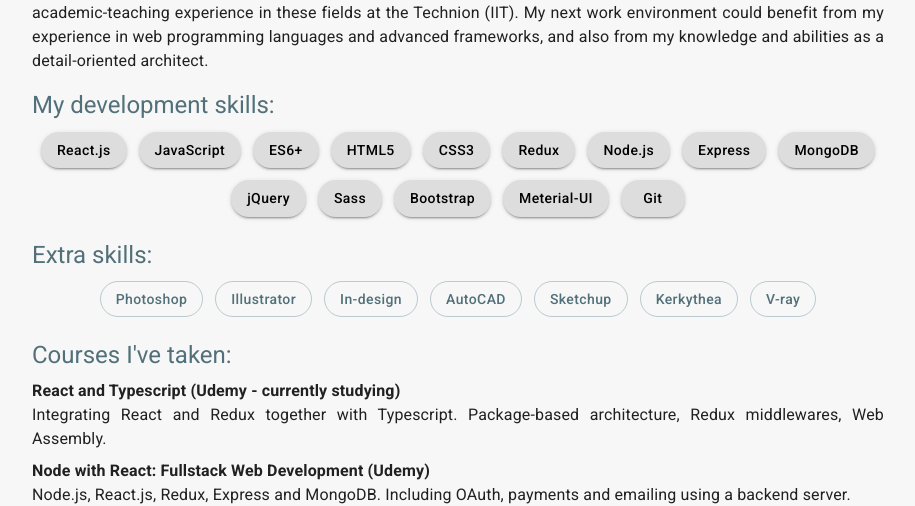
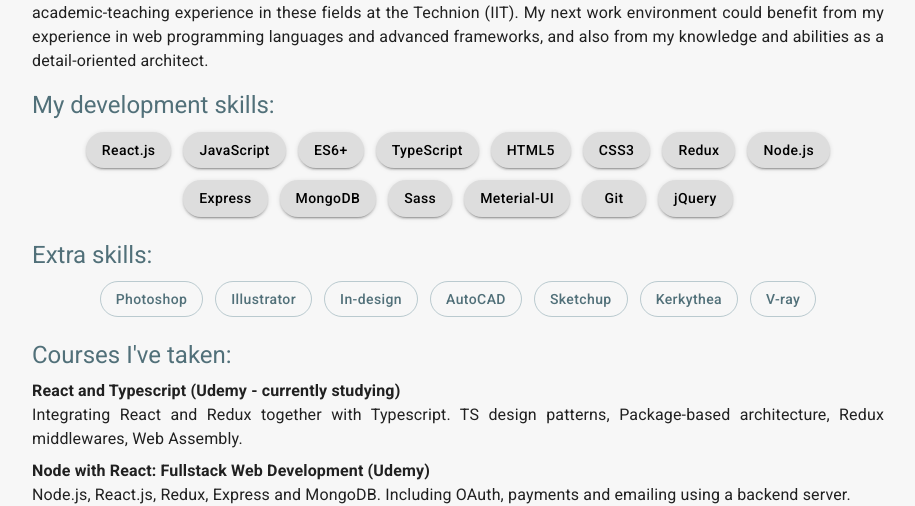
Before and after one commit to ateliereven/my-dev-portfolio, a React (Create React App) app: page / in a window 1280 px wide. Shown: the part 964-1470 px from the top of the page, without its empty margins (182-1097 px from the left). Built offline with nearby package versions, Linux system fonts and the light colour scheme; no server answers.

Commit message:
Update content

```diff
--- a/src/components/main/About.js
+++ b/src/components/main/About.js
@@ -2,7 +2,7 @@
 import { Typography, Stack, Button, Box } from "@mui/material";
 
 const About = () => {
-    const skills = ['React.js', 'JavaScript', 'ES6+', 'HTML5', 'CSS3', 'Redux', 'Node.js', 'Express', 'MongoDB', 'jQuery', 'Sass', 'Bootstrap', 'Meterial-UI', 'Git'];
+    const skills = ['React.js', 'JavaScript', 'ES6+', 'TypeScript', 'HTML5', 'CSS3', 'Redux', 'Node.js', 'Express', 'MongoDB', 'Sass', 'Meterial-UI', 'Git', 'jQuery'];
     const extraSkills = ['Photoshop', 'Illustrator', 'In-design', 'AutoCAD', 'Sketchup', 'Kerkythea', 'V-ray'];
 
     return (
@@ -46,14 +46,14 @@
                     ))}
                 </Stack>
             </Box>
-            <Box component='div' sx={{ '& div': { py: 0.5 }, '& div p:first-child': { fontWeight: '600'}}}>
+            <Box component='div' sx={{ '& div': { py: 0.5 }, '& div p:first-of-type': { fontWeight: '600'}}}>
                 <Typography variant="h5" color="primary.dark" sx={{ pb: 0.5, pt: 2 }}>
                     Courses I've taken:
                 </Typography>
                 <Box component='div'>
                     <Typography>React and Typescript (Udemy - currently studying)</Typography>
                     <Typography >
-                        Integrating React and Redux together with Typescript. Package-based architecture, Redux middlewares, Web Assembly.
+                        Integrating React and Redux together with Typescript. TS design patterns, Package-based architecture, Redux middlewares, Web Assembly.
                     </Typography>
                 </Box >
                 <Box component='div'>
--- a/src/components/main/Contact.js
+++ b/src/components/main/Contact.js
@@ -90,7 +90,7 @@
         <Box
             component="div"
             id="contact"
-            sx={{ backgroundImage: 'linear-gradient(rgba(255, 0, 0, 0), #4f7377 88%)', pb: 10 }}>
+            sx={{ pb: 10 }}>
             <Container maxWidth="md">
                 <Typography variant="h4" color="primary.dark" sx={{ pb: 3, pt: 3 }}>
                     Contact Me
--- a/src/scss/styles.scss
+++ b/src/scss/styles.scss
@@ -86,7 +86,7 @@
 }
 
 #contact {
-    background-image: linear-gradient(rgba(255, 0, 0, 0) 20%, $primary-color-dark 92%);
+    background-image: linear-gradient(rgba(255, 255, 255, 0) 20%, $primary-color-dark 92%);
      display: flex;
     flex-direction: column;
     justify-content: center;
```
Also changed, not shown: 1 other file (tests, documents, lock files or other folders).
